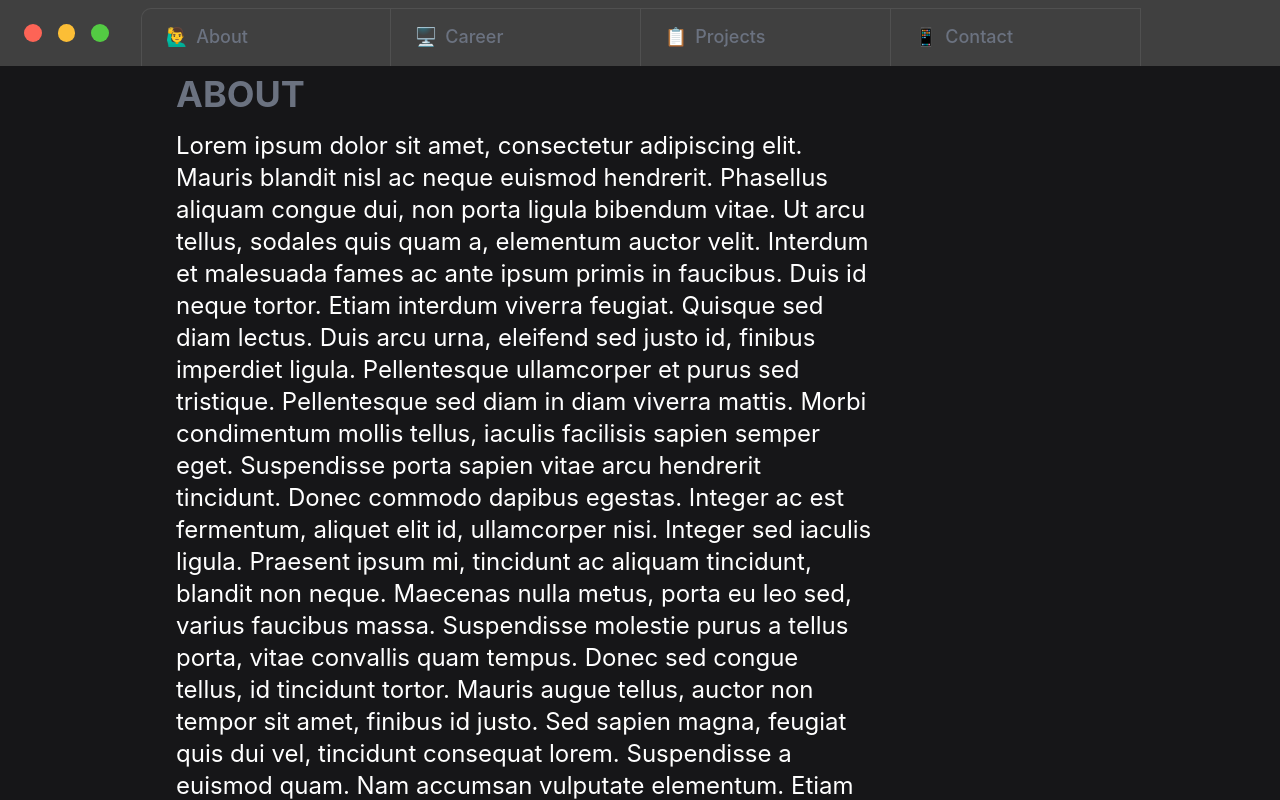
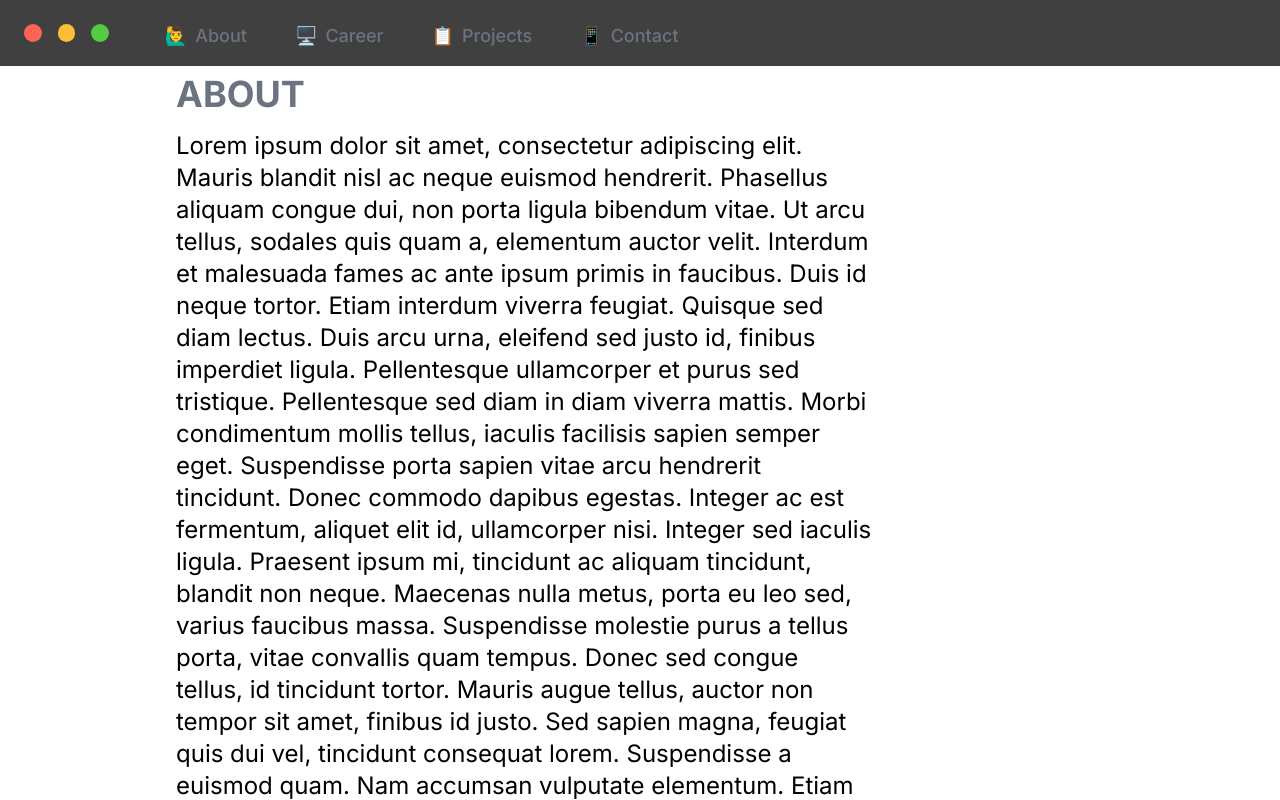
Before and after one commit to hhs8/portfolio, a React (Vite) app: page / in a window 1280 px wide. Built offline with nearby package versions, Linux system fonts and the light colour scheme.

Commit message:
feat: add initials as logo

```diff
--- a/src/App.css
+++ b/src/App.css
@@ -4,6 +4,30 @@
   flex-direction: column;
   height: 100vh;
   scroll-behavior: smooth;
+  font-family: 'Inter', sans-serif;
+}
+
+.App::-webkit-scrollbar {
+  width: 8px;
+  height: 8px;
+}
+
+.App::-webkit-scrollbar-track {
+  border-radius: 2px;
+  /* background: #f7f4ed; */
+  background: #202020;
+}
+
+.App::-webkit-scrollbar-thumb {
+  /* background: #e0cbcb;
+  border: 3px solid #f6f7ed; */
+  background: #505050;
+  border-radius: 2px;
+}
+
+.App::-webkit-scrollbar-thumb:hover {
+  /* background: #c0a0b9; */
+  background: #808080;
 }
 
 .App-logo {
@@ -19,16 +43,11 @@
 }
 
 .App-content {
-  background-color: #161618;
   height: 100%;
   padding-top: 50px;
-  /* min-height: 100vh;
-  display: flex;
-  flex-direction: column; */
   align-items: center;
   justify-content: center;
   font-size: calc(10px + 2vmin);
-  color: white;
 }
 
 .App-link {
@@ -55,33 +74,7 @@ button {
   font-weight: bolder;
 }
 
-.Menu-button {
-  float: left;
-  padding: 4px 16px;
-}
-
-.Sample-article {
-  max-width: 80vw;
-  margin: 16px auto;
-  font-size: calc(10px + 1vmin);
-}
-
 .mac-os-buttons {
   width: 1.1rem;
   height: 1.1rem;
 }
-
-.tabs {
-  min-width: 250px;
-}
-
-.tab-border-left {
-  border-left: 1px solid #505050;
-  border-radius: 10px 0 0 0;
-}
-
-.tab-border-right {
-  border-right: 1px solid #505050;
-  border-top: 1px solid #505050;
-  /* border-radius: 10px; */
-}
--- a/tailwind.config.js
+++ b/tailwind.config.js
@@ -7,6 +7,8 @@ module.exports = {
     extend: {
       colors: {
         transparent: "transparent",
+        "light-canvas": "#e5e5e5",
+        "dark-canvas": "#161616",
         "apple-close": "#fd6456",
         "apple-min": "#fcbe36",
         "apple-zoom": "#53cb43",
```
Also changed, not shown: src/favicon.svg.
